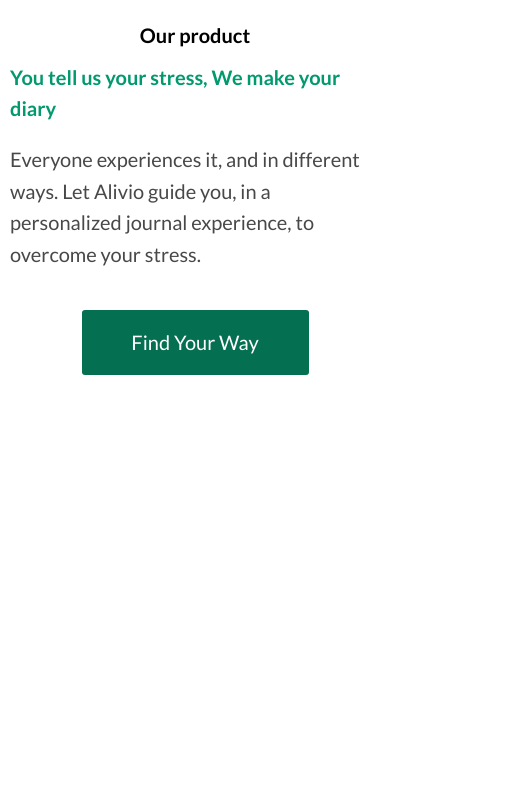
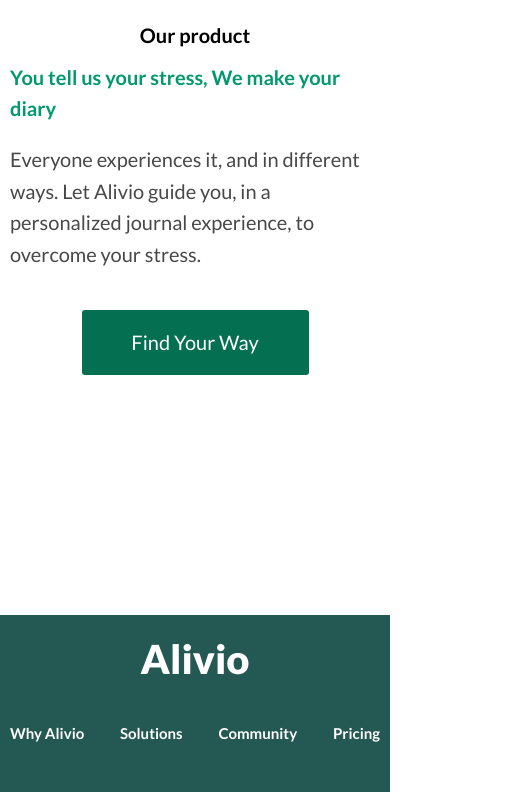
Before and after one commit to PeterMashuk/Alivio_page, a plain HTML site: page index.html in a window 390 px wide. Shown: the part 5853-6645 px from the top of the page, 515 px wide, since content can reach past the window. Before the commit the page ends 6468 px from the top, so only its background shows below. Drawn offline with Linux system fonts and the light colour scheme.

Commit message:
footer implementation

```diff
--- a/index.css
+++ b/index.css
@@ -6,3 +6,4 @@
 @import url('styles/present.css');
 @import url('styles/product.css');
 @import url('styles/person-card.css');
+@import url('styles/footer.css');
--- a/index.html
+++ b/index.html
@@ -127,6 +127,19 @@
       </div>
     </section>
   </main>
+  <footer class="footer">
+    <div class="container">
+      <div class="footer__content">
+        <h3 class="footer__title">Alivio</h3>
+        <ul class="footer__list">
+          <li class="footer__item"><a href="#" class="footer__link">Why Alivio</a></li>
+          <li class="footer__item"><a href="#" class="footer__link">Solutions</a></li>
+          <li class="footer__item"><a href="#" class="footer__link">Community</a></li>
+          <li class="footer__item"><a href="#" class="footer__link">Pricing</a></li>
+        </ul>
+      </div>
+    </div>
+  </footer>
 </body>
 
 </html>
--- /dev/null
+++ b/styles/footer.css
@@ -0,0 +1,63 @@
+.footer {
+  background-color: #245852;
+}
+
+.footer__content {
+  padding: 95px 0 140px 0;
+  color: var(--co-white);
+}
+
+.footer__title {
+  font-weight: 900;
+  font-size: 40px;
+  margin: 0 0 65px 0;
+}
+
+.footer__item {
+  margin: 0 0 60px 0;
+}
+
+.footer__link {
+  font-weight: 600;
+  font-size: clamp(15px, 1.563vw, 100px);
+}
+
+.footer__link:hover {
+  text-shadow: 0px 0px 2px white;
+}
+
+@media (max-width:1250px) {
+
+  .footer__content {
+    text-align: center;
+    padding: 20px 0 50px 0;
+  }
+
+  .footer__title {
+    margin: 0 0 40px 0;
+  }
+
+  .footer__list {
+    display: flex;
+    justify-content: space-between;
+  }
+
+  .footer__link {
+    font-size: clamp(20px, 2vw, 100px);
+  }
+}
+
+@media (max-width:490px) {
+
+  .footer__list {
+    column-gap: 10px;
+  }
+
+  .footer__item {
+    margin: 0;
+  }
+
+  .footer__link {
+    font-size: 15px;
+  }
+}
--- a/styles/product.css
+++ b/styles/product.css
@@ -86,3 +86,9 @@
     max-width: 600px;
   }
 }
+
+@media (max-width:1330px) {
+  .product__preview {
+    max-width: 100%;
+  }
+}
```
